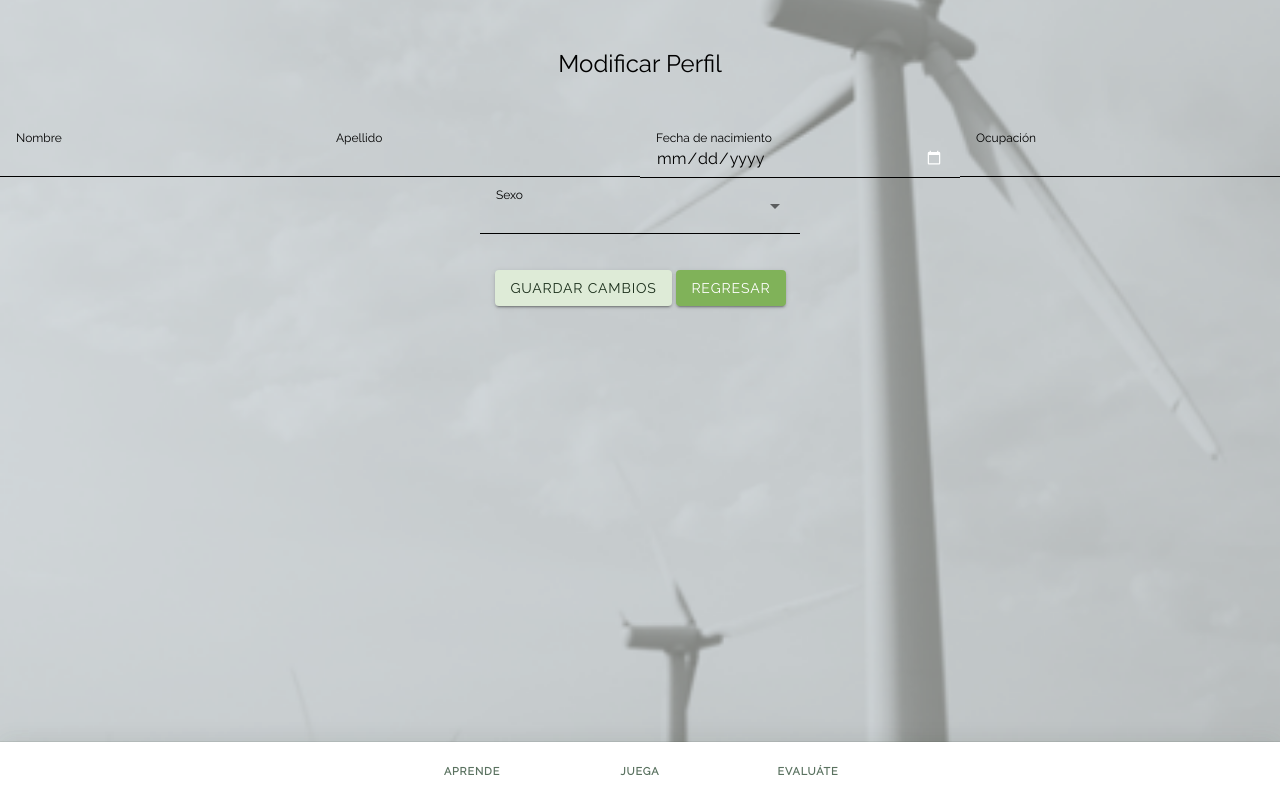
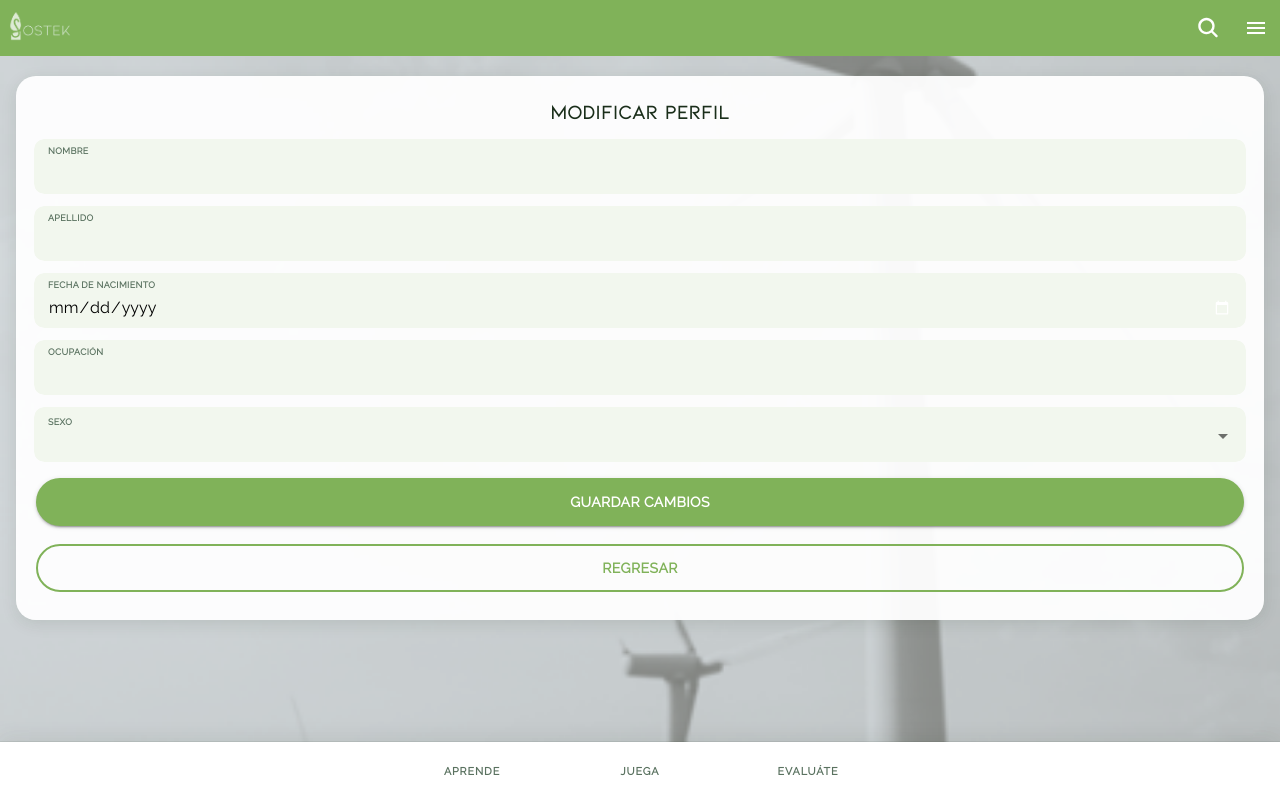
Before and after one commit to SostekMX/Sostek, a React (Create React App) app: page /Profile in a window 1280 px wide. Built offline with nearby package versions, Linux system fonts and the light colour scheme.

Commit message:
style: rediseño de resultados de evaluacion y perfil
Pagina de resultados con tarjeta de puntuacion visual.
Perfil usa el mismo patron de tarjeta que el login.
Perfil ahora tiene AppBarPopOver y IonPage.

```diff
--- a/src/pages/finalScoreEvaluation/FinalScoreEvaluation.css
+++ b/src/pages/finalScoreEvaluation/FinalScoreEvaluation.css
@@ -1,8 +1,92 @@
-.finalScoreEvaluation__category {
-    color: var(--ion-color-primary);
+.score-page {
+    width: 100%;
+    padding: 24px 20px 40px;
 }
 
-.finalScoreEvaluation__button{
+.score-card {
+    background: rgba(255, 255, 255, 0.94);
+    border-radius: 20px;
+    padding: 28px 22px;
+    box-shadow: 0 8px 28px rgba(10, 26, 10, 0.22);
+    display: flex;
+    flex-direction: column;
+    align-items: center;
+    gap: 14px;
+    text-align: center;
+}
+
+.score-card__evaluation-name {
+    font-size: 0.82rem;
+    font-weight: 600;
+    text-transform: uppercase;
+    letter-spacing: 0.8px;
+    color: #5a7260;
+    margin: 0;
+}
+
+.score-card__points {
+    font-size: 3rem;
+    font-weight: 800;
+    color: #80b259;
+    margin: 0;
+    line-height: 1;
+    font-family: 'Kiona-Regular', 'Raleway', sans-serif;
+}
+
+.score-card__pts-label {
+    font-size: 0.9rem;
+    color: #5a7260;
+    margin-top: -8px;
+}
+
+.score-card__titulo {
+    font-size: 1.3rem;
+    font-weight: 700;
+    color: #1a2e1a;
+    margin: 0;
+    font-family: 'Kiona-Regular', 'Raleway', sans-serif;
+}
+
+.score-card__mensaje {
+    font-size: 0.88rem;
+    color: #5a7260;
+    line-height: 1.6;
+    margin: 0;
+}
+
+.score-card__divider {
+    width: 48px;
+    height: 3px;
+    background: #ddebd5;
+    border-radius: 2px;
+}
+
+.score-card__weakest-label {
+    font-size: 0.82rem;
+    color: #5a7260;
+    margin: 0;
+}
+
+.score-card__weakest-category {
+    font-size: 1rem;
+    font-weight: 700;
+    color: #80b259;
+}
+
+.score-card__cta-label {
+    font-size: 0.82rem;
+    color: #5a7260;
+    margin: 0;
+}
+
+.finalScoreEvaluation__category {
+    color: #80b259;
+    font-weight: 700;
+}
+
+.finalScoreEvaluation__button {
     margin-inline: auto;
     display: flex;
+    --border-radius: 100px;
+    font-weight: 700;
 }
--- a/src/pages/finalScoreEvaluation/FinalScoreEvaluation.tsx
+++ b/src/pages/finalScoreEvaluation/FinalScoreEvaluation.tsx
@@ -6,7 +6,7 @@ import AppContext from '../../context/AppContext';
 import './FinalScoreEvaluation.css';
 
 interface Params {
-    name: string
+    name: string;
 }
 
 interface Feedback {
@@ -75,47 +75,43 @@ const FinalScoreEvaluation: React.FC = () => {
             <AppBarPopOver />
             <IonContent fullscreen class="bg-img">
                 <IonHeader collapse="condense"></IonHeader>
-                <div className="under_construction-container">
-                    <p className="under_construction_text">
-                        <b>Resultado de la evaluación: {name}</b>
-                    </p>
-                    <p className="under_construction_text" style={{ fontSize: "2rem" }}>
-                        <b>{score} pts</b>
-                    </p>
-                    <p className="under_construction_text">
-                        <b>{titulo}</b>
-                    </p>
-                    <p className="under_construction_text">
-                        {mensaje}
-                    </p>
+                <div className="score-page">
+                    <div className="score-card">
+                        <p className="score-card__evaluation-name">{name}</p>
+                        <p className="score-card__points">{score}</p>
+                        <p className="score-card__pts-label">puntos</p>
+                        <p className="score-card__titulo">{titulo}</p>
+                        <p className="score-card__mensaje">{mensaje}</p>
                         {weakestCategory && (
                             <>
-                            <p className="under_construction_text">
-                                Tu área con menor puntaje es:{" "}
-                                <b className="finalScoreEvaluation__category">
+                                <div className="score-card__divider" />
+                                <p className="score-card__weakest-label">
+                                    &Aacute;rea con menor puntaje:
+                                </p>
+                                <p className="score-card__weakest-category">
                                     {weakestCategory}
-                                </b>
                                 </p>
-                            <p className="under_construction_text">
-                                Encuentra artículos relacionados para reforzar esta área:
+                                <p className="score-card__cta-label">
+                                    Encuentra art&iacute;culos para reforzar esta &aacute;rea:
                                 </p>
                                 <IonButton
                                     href="/MainMenu"
-                                color="light-green"
+                                    color="primary"
                                     className="finalScoreEvaluation__button"
                                     onClick={() => {
                                         changeSearch!(weakestCategory);
                                         clearScoreSession(totalCategories);
                                     }}
                                 >
-                                Artículos recomendados
+                                    Art&iacute;culos recomendados
                                 </IonButton>
                             </>
                         )}
                     </div>
+                </div>
             </IonContent>
         </IonPage>
     );
-}
+};
 
 export default FinalScoreEvaluation;
--- a/src/pages/profile/Profile.css
+++ b/src/pages/profile/Profile.css
@@ -1,21 +1,57 @@
-.modify-form {
-    margin-top: 2em;
-    justify-content: center;
-
+.profile-container {
+    padding: 20px 16px 40px;
+    display: flex;
+    flex-direction: column;
+    gap: 16px;
 }
 
-.align-center {
-    align-items: center;
-    align-content: center;
-    justify-content: center;
-    justify-items: center;
-
+.profile-card {
+    background: rgba(255, 255, 255, 0.95);
+    border-radius: 20px;
+    padding: 24px 18px;
+    box-shadow: 0 4px 16px rgba(26, 46, 26, 0.1);
+    display: flex;
+    flex-direction: column;
+    gap: 12px;
 }
 
-.space {
-    height: 2em;
+.profile-title {
+    text-align: center;
+    color: #1a2e1a;
+    font-size: 1.2rem;
+    font-weight: 700;
+    margin: 0 0 4px;
+    font-family: 'Kiona-Regular', 'Raleway', sans-serif;
+    letter-spacing: 0.5px;
 }
 
-.input-field {
-    min-width: 20em;
+.profile-input-item {
+    --background: #f2f7ee;
+    --border-radius: 10px;
+    --padding-start: 14px;
+    --padding-end: 14px;
+    --inner-padding-end: 0;
+    --highlight-color-focused: #80b259;
+    border-radius: 10px;
 }
+
+.profile-label {
+    color: #5a7260 !important;
+    font-size: 0.74rem !important;
+    font-weight: 600 !important;
+    text-transform: uppercase;
+    letter-spacing: 0.5px;
+}
+
+.profile-actions {
+    display: flex;
+    flex-direction: column;
+    gap: 10px;
+}
+
+.profile-actions ion-button {
+    --border-radius: 100px;
+    height: 48px;
+    font-weight: 700;
+    letter-spacing: 0.4px;
+}
--- a/src/pages/profile/Profile.tsx
+++ b/src/pages/profile/Profile.tsx
@@ -1,11 +1,10 @@
-import { IonContent, IonItem, IonRow, IonButton, IonLabel, IonInput, IonSelect, IonSelectOption, IonAlert } from '@ionic/react';
+import { IonContent, IonItem, IonPage, IonButton, IonLabel, IonInput, IonSelect, IonSelectOption, IonAlert } from '@ionic/react';
 import { useEffect, useState } from 'react';
 import axios from 'axios';
-
-import './Profile.css'
+import AppBarPopOver from '../../components/layout/AppBarPopOver';
+import './Profile.css';
 
 const Profile: React.FC = () => {
-
     const [email, setEmail] = useState<string>('');
     const [name, setName] = useState<string>('');
     const [surname, setSurname] = useState<string>('');
@@ -21,12 +20,8 @@ const Profile: React.FC = () => {
 
     function editUser() {
         axios.post('http://localhost:8080/user/edit', {
-            email,
-            name,
-            surname,
-            birth_date: birthDate,
-            occupation,
-            gender,
+            email, name, surname,
+            birth_date: birthDate, occupation, gender,
         }).then(function (response) {
             setMessage(response.data.message);
             setShowAlert(true);
@@ -36,35 +31,43 @@ const Profile: React.FC = () => {
     }
 
     return (
+        <IonPage>
+            <AppBarPopOver />
             <IonContent fullscreen class='bg-img'>
-            <IonRow class='modify-form'>
-                <h2>Modificar Perfil</h2>
-            </IonRow>
-            <IonRow class='space'></IonRow>
-            <IonRow className='align-center'>
-                <IonItem color='none' className='input-field'>
-                    <IonLabel position='stacked'>Nombre</IonLabel>
+                <div className='profile-container'>
+                    <div className='profile-card'>
+                        <h2 className='profile-title'>Modificar Perfil</h2>
+                        <IonItem className='profile-input-item' lines='none'>
+                            <IonLabel position='stacked' className='profile-label'>Nombre</IonLabel>
                             <IonInput value={name} onIonChange={(e) => setName(e.target.value as string)} type='text' />
                         </IonItem>
-                <IonItem color='none' className='input-field'>
-                    <IonLabel position='stacked'>Apellido</IonLabel>
+                        <IonItem className='profile-input-item' lines='none'>
+                            <IonLabel position='stacked' className='profile-label'>Apellido</IonLabel>
                             <IonInput value={surname} onIonChange={(e) => setSurname(e.target.value as string)} type='text' />
                         </IonItem>
-                <IonItem color='none' className='input-field'>
-                    <IonLabel position='stacked'>Fecha de nacimiento</IonLabel>
+                        <IonItem className='profile-input-item' lines='none'>
+                            <IonLabel position='stacked' className='profile-label'>Fecha de nacimiento</IonLabel>
                             <IonInput value={birthDate} onIonChange={(e) => setBirthDate(e.target.value as string)} type='date' />
                         </IonItem>
-                <IonItem color='none' className='input-field'>
-                    <IonLabel position='stacked'>Ocupación</IonLabel>
+                        <IonItem className='profile-input-item' lines='none'>
+                            <IonLabel position='stacked' className='profile-label'>Ocupaci&oacute;n</IonLabel>
                             <IonInput value={occupation} onIonChange={(e) => setOccupation(e.target.value as string)} type='text' />
                         </IonItem>
-                <IonItem color='none' className='input-field'>
-                    <IonLabel position='stacked'>Sexo</IonLabel>
-                    <IonSelect value={gender} onIonChange={(e) => setGender(e.target.value as string)}>
+                        <IonItem className='profile-input-item' lines='none'>
+                            <IonLabel position='stacked' className='profile-label'>Sexo</IonLabel>
+                            <IonSelect value={gender} onIonChange={(e) => setGender(e.target.value as string)} interface='popover'>
                                 <IonSelectOption value="masculino">Masculino</IonSelectOption>
                                 <IonSelectOption value="femenino">Femenino</IonSelectOption>
                             </IonSelect>
                         </IonItem>
+                        <div className='profile-actions'>
+                            <IonButton expand='block' color='primary' onClick={editUser}>
+                                Guardar cambios
+                            </IonButton>
+                            <IonButton expand='block' fill='outline' color='primary' href="/MainMenu">
+                                Regresar
+                            </IonButton>
+                        </div>
                         <IonAlert
                             isOpen={showAlert}
                             onDidDismiss={() => setShowAlert(false)}
@@ -72,13 +75,10 @@ const Profile: React.FC = () => {
                             message={message}
                             buttons={['OK']}
                         />
-            </IonRow>
-            <IonRow class='space'></IonRow>
-            <IonRow className='align-center'>
-                <IonButton color='light-green' onClick={editUser}>Guardar cambios</IonButton>
-                <IonButton href="/MainMenu">Regresar</IonButton>
-            </IonRow>
+                    </div>
+                </div>
             </IonContent>
+        </IonPage>
     );
 };
 
```
Lines whose indentation alone changed are shown as unchanged.
